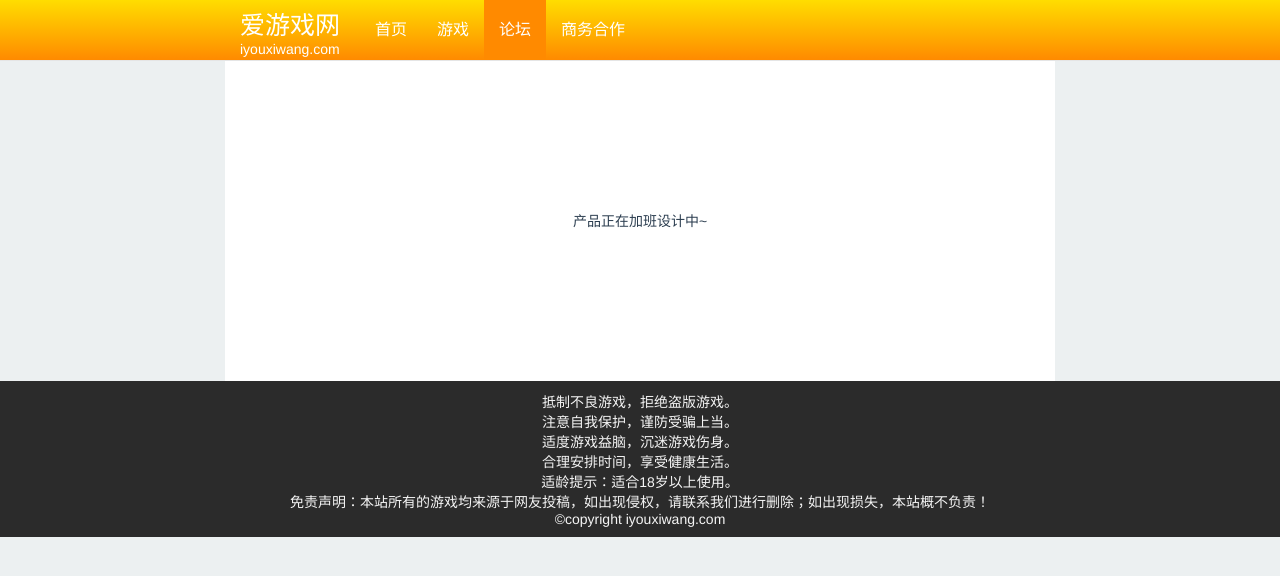
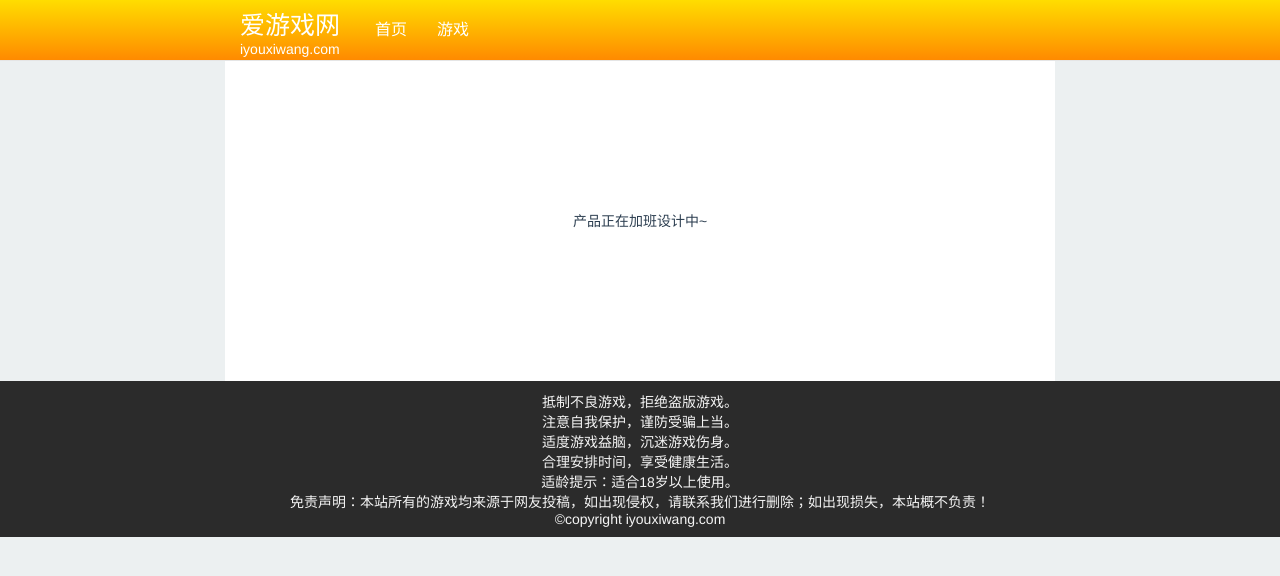
Before and after one commit to houfengtai/iyouxiwang-frontend, a Vue app: page /forum in a window 1280 px wide. Shown: the top 576 px of the page. Built offline with nearby package versions, Linux system fonts and the light colour scheme; what @mvpleung/verify, vue-meta-info would draw is missing.

Commit message:
init pro

```diff
--- a/src/components/home/assets/js/index-page.js
+++ b/src/components/home/assets/js/index-page.js
@@ -60,6 +60,9 @@ export default {
     _redirect (entity) {
       httpUtil.redirect(entity.id, entity.gameUrl)
     },
+    _redirectById (id, gameUrl) {
+      httpUtil.redirect(id, gameUrl)
+    },
     _enlargement (i) {
       const honors = this.$refs.honor
       if (honors[i].width === 800) {
--- a/src/components/home/index-page.vue
+++ b/src/components/home/index-page.vue
@@ -50,7 +50,7 @@
                 <div class="clear"></div>
             </div>
             <div class="big-logo">
-                <img src="/images/big-qiushenjindi.png">
+                <img src="/images/big-xianglongmeiying.png" alt="祥龙魅影" @click="_redirectById(25,'http://www3.116kl.top:9955')">
             </div>
             <div class="margin-top10 col-title"><img class="rec" src="./assets/images/classify.svg"><strong>游戏分类</strong><a href="/games" class="a-other">更多>></a></div>
             <div class="content-type">
--- a/src/components/public/nav-page.vue
+++ b/src/components/public/nav-page.vue
@@ -23,9 +23,9 @@ export default {
       isSelected: 'is-selected',
       urls: [
         { label: '首页', url: '/index', img: '' },
-        { label: '游戏', url: '/games', img: '' },
-        { label: '论坛', url: '/forum', img: '' },
-        { label: '商务合作', url: '/cooperation', img: '' }
+        { label: '游戏', url: '/games', img: '' }
+        // { label: '论坛', url: '/forum', img: '' },
+        // { label: '商务合作', url: '/cooperation', img: '' }
       ]
     }
   },
```
